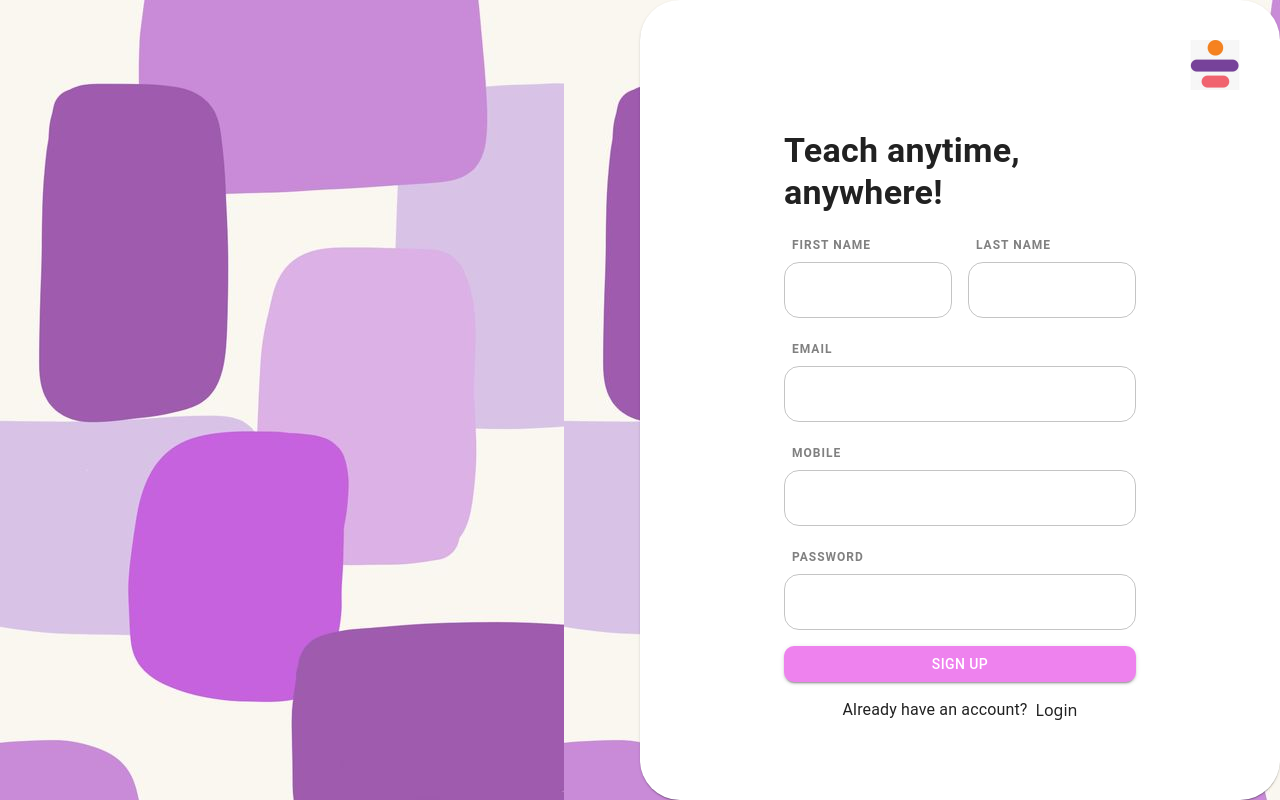
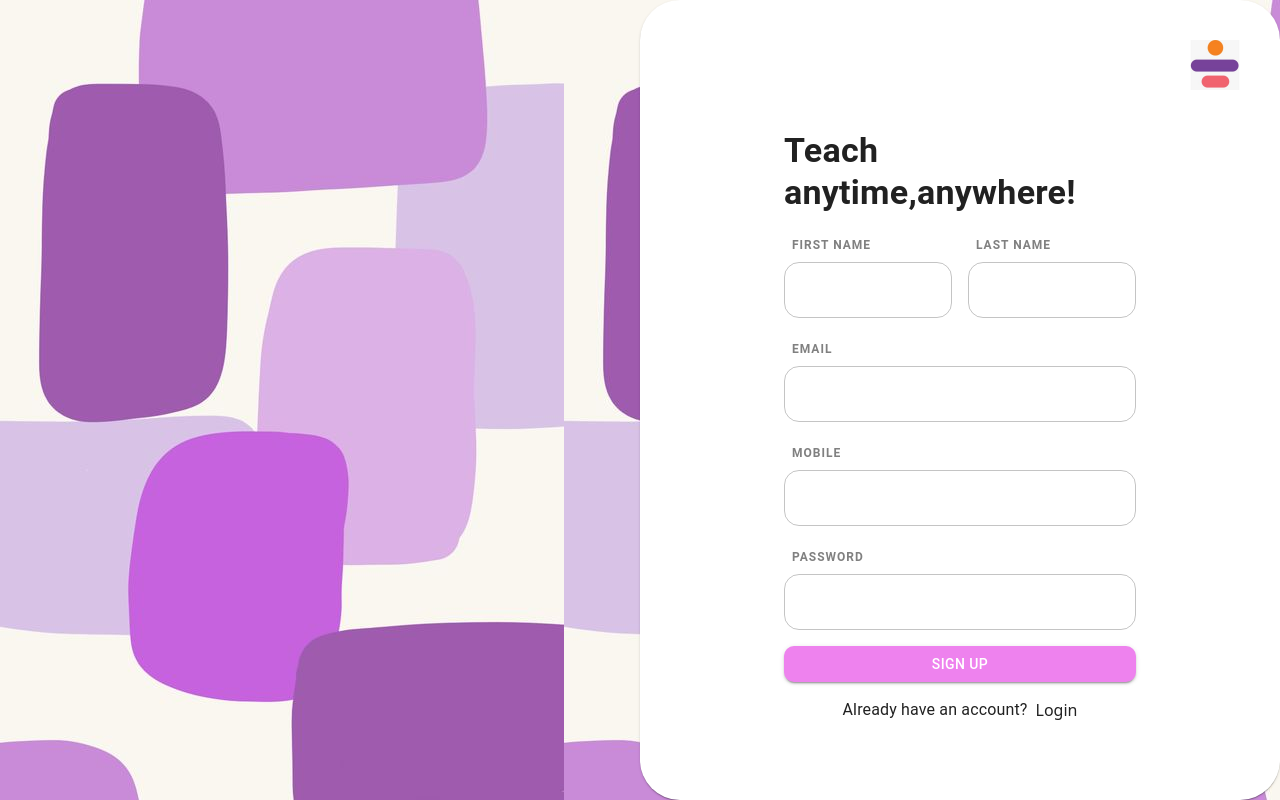
Before and after one commit to s3roy/demo, a Next.js app: page /homepage in a window 1280 px wide. Built offline with nearby package versions, Linux system fonts and the light colour scheme.

Commit message:
changes in heading

```diff
--- a/src/pages/homepage.tsx
+++ b/src/pages/homepage.tsx
@@ -56,8 +56,17 @@ const Homepage = () => {
 
         <Box mx={{ xs: 2, sm: 4, md: 8, lg: 18 }}>
           <Grid display="flex" justifyContent="center">
-            <Typography variant="h4" fontWeight="bold">
-              Teach anytime, anywhere!
+            <Typography variant="h4" fontWeight="bold" component="div">
+              Teach anytime,
+              <Box
+                component="span"
+                sx={{
+                  display: { xs: 'block', lg: 'inline' },
+                  textAlign: { xs: 'center', lg: 'left' },
+                }}
+              >
+                anywhere!
+              </Box>
             </Typography>
           </Grid>
 
```
